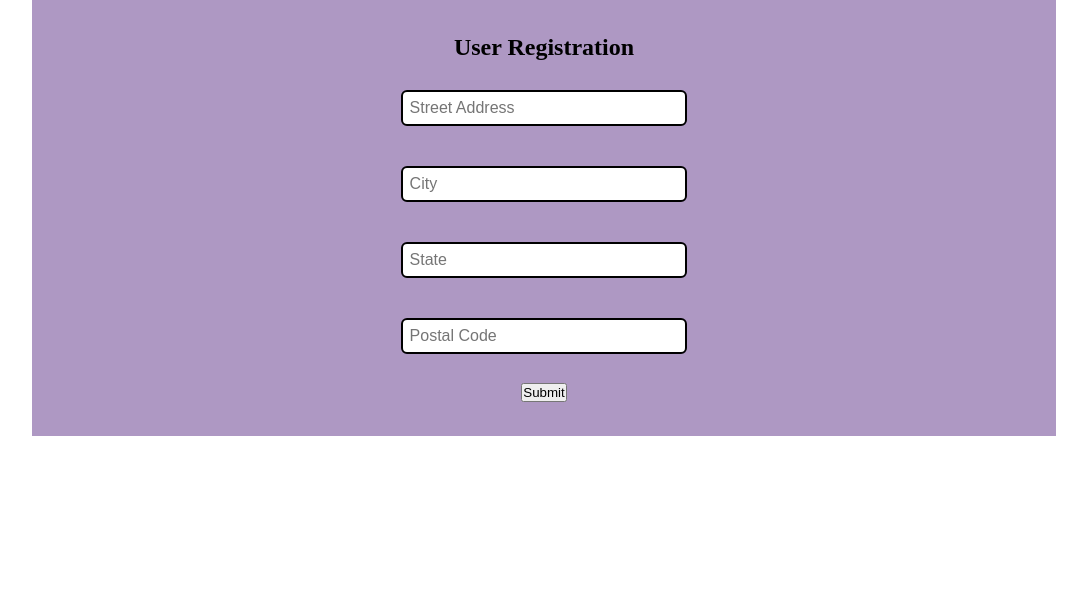
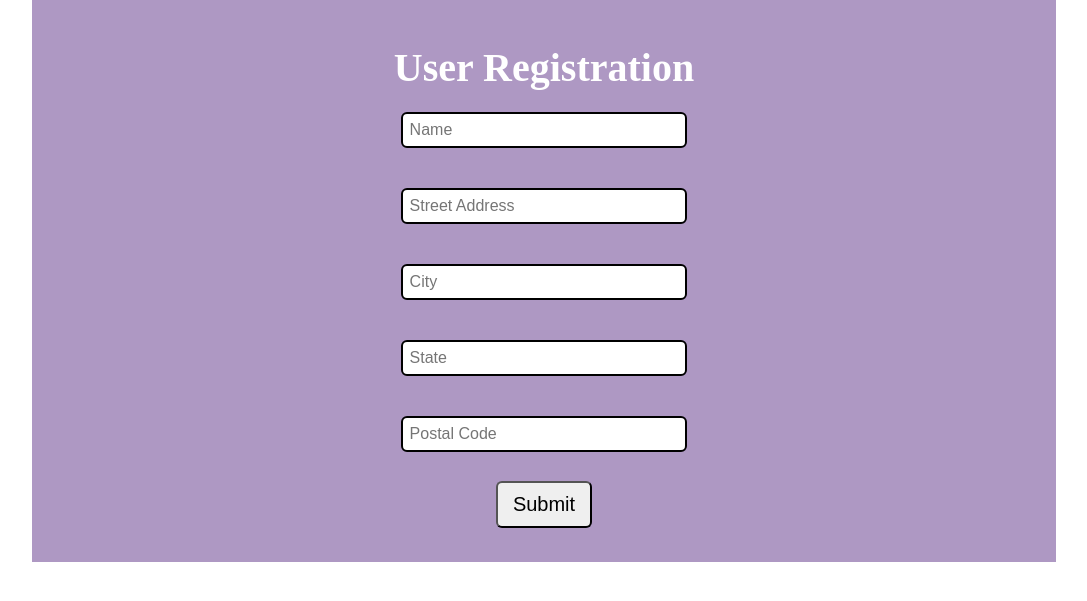
Before and after one commit to sabihanaikwade26/User-Registration-Form-Assignment, a PHP site: page / in a window 1280 px wide. Shown: the top 601 px of the page, without its empty margins (96-1183 px from the left). Run offline with PHP 8.4, Linux system fonts and the light colour scheme.

Commit message:
removed minor bugs

```diff
--- a/index.php
+++ b/index.php
@@ -50,7 +50,7 @@
             $conn->close();
         }
     ?>
-    <form class="registration" method="post" action="<?php echo $_SERVER["PHP_SELF"]; ?>>
+    <form class="registration" method="post" action="<?php echo $_SERVER["PHP_SELF"]; ?>">
 
         <input type="text" name="name" placeholder='Name' required><br>
 
--- a/styles.css
+++ b/styles.css
@@ -13,6 +13,9 @@
 
 .container h2{
     text-align: center;
+    color: white;
+    padding: 10px 10px;
+    font-size: 40px;
 }
 
 input{
@@ -38,7 +41,9 @@ form label {
     margin-right: 10px; /* Add some margin for spacing between label and input */
 }
 
-btn{
+.btn{
    padding: 10px 10px;
-   width: 30%;
+   width: 10%;
+   border-radius: 6px;
+   font-size: 20px;
 }
```
